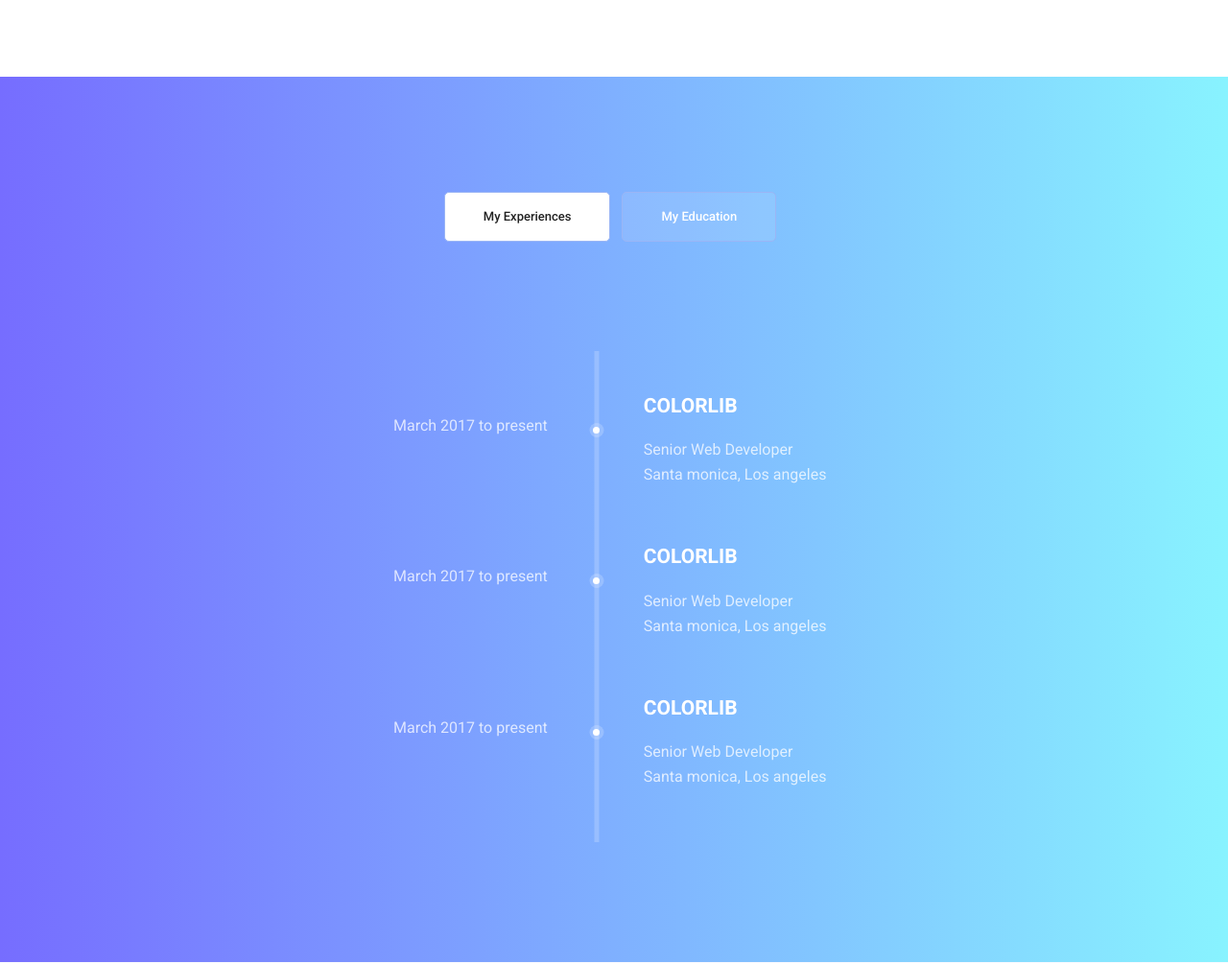
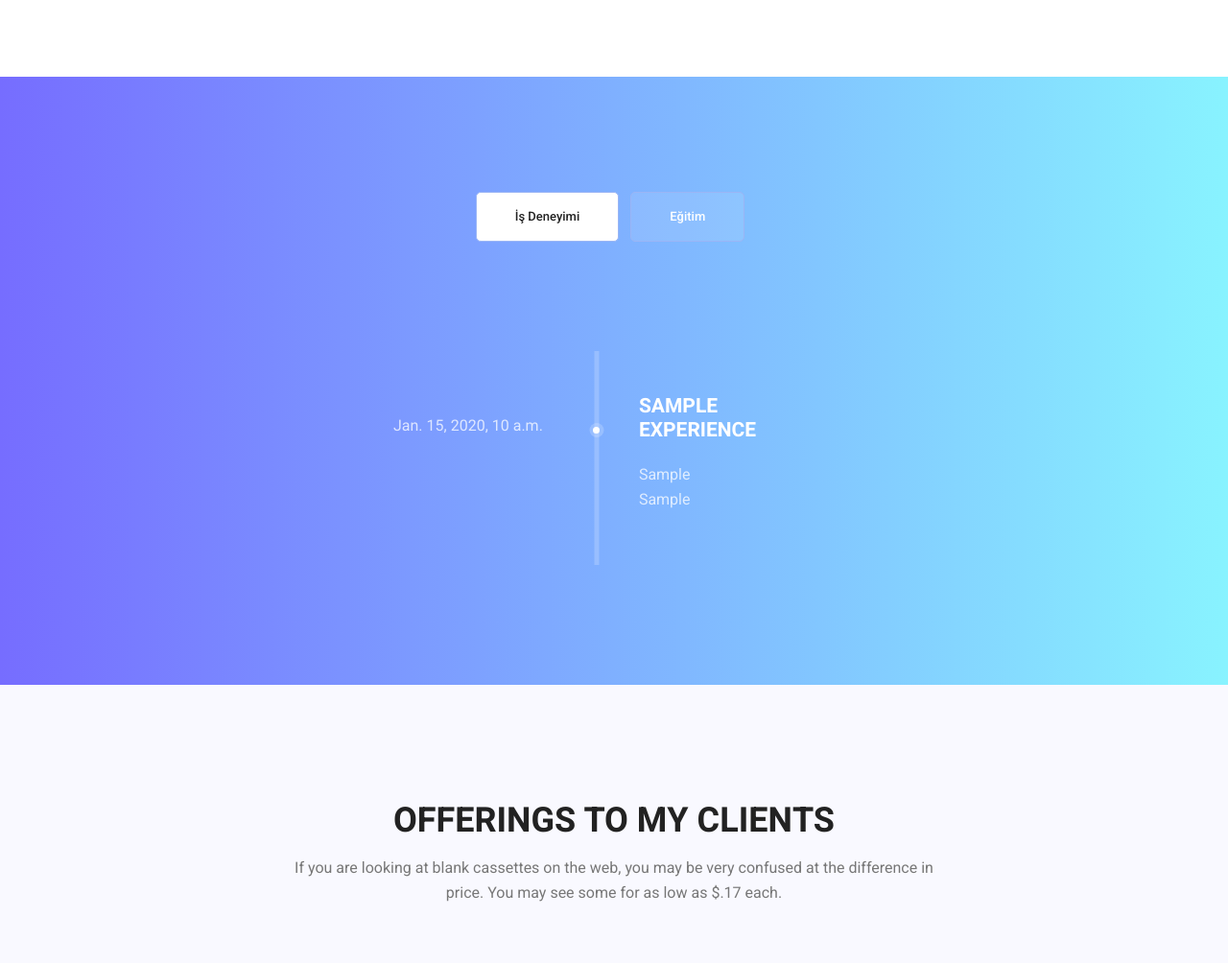
Before and after one commit to Arifcngk/Personal_CV_With-Django, a Django app: template templates/index.html in a window 1280 px wide. Shown: the part 1247-2251 px from the top of the page at 96% size. Run offline with Django 5.2, Linux system fonts and the light colour scheme; the template is opened without the code that fills it: most values are stand-ins (such as "Sample title", 1, 10 or a date in 2020); grey boxes marked "Sample" are stand-in pictures; some libraries are stand-ins or nearby versions.

Commit message:
refactor : apply experience to frontend

```diff
--- a/core/admin.py
+++ b/core/admin.py
@@ -35,9 +35,9 @@
 
 @admin.register(Experience)
 class Experience(admin.ModelAdmin):
-    list_display = ['id', 'company_name', 'job_tittle', 'job_location','start_date','updated_data', 'created_data']
+    list_display = ['id', 'company_name', 'job_tittle', 'job_location','start_date','end_date','updated_data', 'created_data']
     search_fields = ['company_name']
-    list_editable = ['company_name', 'job_tittle', 'job_location',]
+    list_editable = ['company_name', 'job_tittle', 'job_location', 'start_date']
 
     class Meta:
         model = Experience
--- a/core/models.py
+++ b/core/models.py
@@ -71,7 +71,7 @@
     company_name = models.CharField(max_length=254, default='', blank=True, verbose_name='Company Name ',)
     job_tittle = models.CharField(max_length=254, default='', blank=True, verbose_name='Job Tittle ',)
     job_location = models.CharField(max_length=254, default='', blank=True, verbose_name='Job Location ',)
-    start_date = models.DateTimeField( verbose_name='Start Date ',)
+    start_date = models.DateTimeField( verbose_name='Start Date ',default=None ,null=True ,blank=True)
     end_date = models.DateTimeField( verbose_name='End Date ',default=None ,null=True ,blank=True)
     def __str__(self):
         return f'Experience Settings: {self.company_name}'
--- a/core/views.py
+++ b/core/views.py
@@ -1,5 +1,5 @@
 from django.shortcuts import render
-from core.models import GeneralSetting ,ImageSetting ,Skill
+from core.models import GeneralSetting ,ImageSetting ,Skill ,Experience
 
 
 # Create your views here.
@@ -26,6 +26,8 @@
 
 #Experience
 
+    experiences = Experience.objects.all()
+
 
 
     context = {
@@ -40,6 +42,7 @@
         'home_banner_image': home_banner_image,
         'site_favicon': site_favicon,
         'skills': skills,
+        'experiences': experiences
 
 
     }
--- a/templates/index.html
+++ b/templates/index.html
@@ -84,52 +84,34 @@
             <ul class="nav nav-tabs" id="myTab" role="tablist">
                 <li class="nav-item">
                     <a class="nav-link active" id="home-tab" data-toggle="tab" href="#home" role="tab"
-                       aria-controls="home" aria-selected="true">My Experiences</a>
+                       aria-controls="home" aria-selected="true">İş Deneyimi</a>
                 </li>
                 <li class="nav-item">
                     <a class="nav-link" id="profile-tab" data-toggle="tab" href="#profile" role="tab"
-                       aria-controls="profile" aria-selected="false">My Education</a>
+                       aria-controls="profile" aria-selected="false">Eğitim</a>
                 </li>
             </ul>
             <div class="tab-content" id="myTabContent">
                 <div class="tab-pane fade show active" id="home" role="tabpanel" aria-labelledby="home-tab">
+
                     <ul class="list">
+                         {% for experience in experiences %}
                         <li>
                             <span></span>
                             <div class="media">
                                 <div class="d-flex">
-                                    <p>March 2017 to present</p>
+                                    <p>{{experience.start_date}} </p>
+
                                 </div>
                                 <div class="media-body">
-                                    <h4>Colorlib</h4>
-                                    <p>Senior Web Developer <br/>Santa monica, Los angeles</p>
+                                    <h4>{{experience.company_name}}</h4>
+                                    <p>{{experience.job_tittle}} <br/>{{experience.job_location}}</p>
                                 </div>
                             </div>
+
                         </li>
-                        <li>
-                            <span></span>
-                            <div class="media">
-                                <div class="d-flex">
-                                    <p>March 2017 to present</p>
-                                </div>
-                                <div class="media-body">
-                                    <h4>Colorlib</h4>
-                                    <p>Senior Web Developer <br/>Santa monica, Los angeles</p>
-                                </div>
-                            </div>
-                        </li>
-                        <li>
-                            <span></span>
-                            <div class="media">
-                                <div class="d-flex">
-                                    <p>March 2017 to present</p>
-                                </div>
-                                <div class="media-body">
-                                    <h4>Colorlib</h4>
-                                    <p>Senior Web Developer <br/>Santa monica, Los angeles</p>
-                                </div>
-                            </div>
-                        </li>
+                        {% endfor  %}
+
                     </ul>
                 </div>
                 <div class="tab-pane fade" id="profile" role="tabpanel" aria-labelledby="profile-tab">
```
Also changed, not shown: core/migrations/0010_alter_experience_start_date.py (added).
